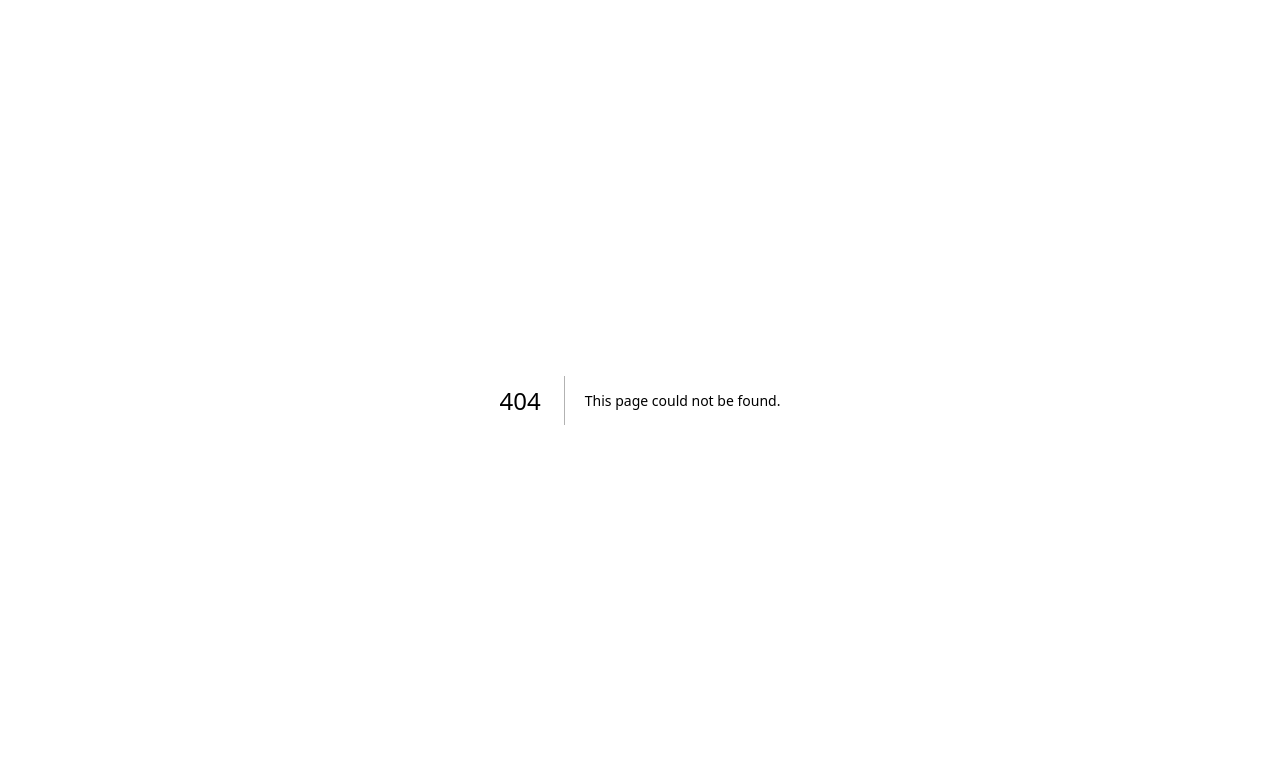
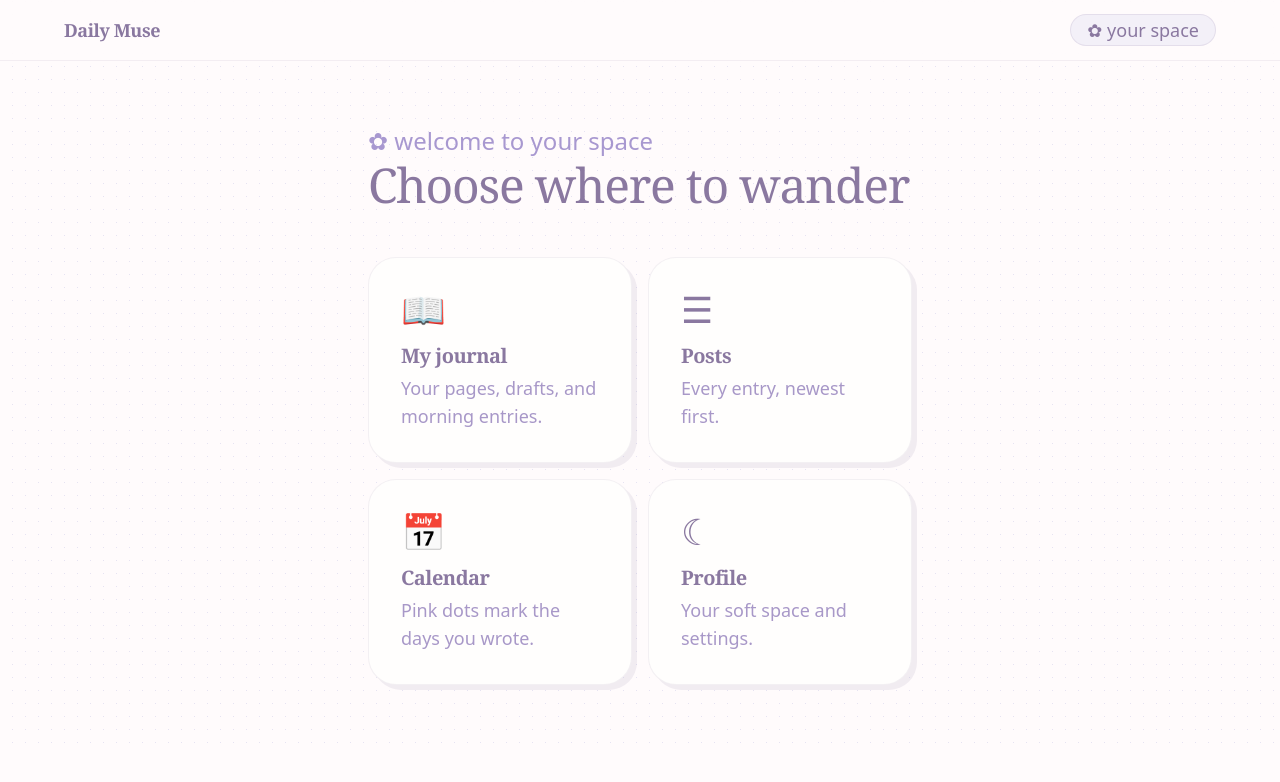
Before and after one commit to Fouziadola/daily_muse, a Next.js app: page /dashboard in a window 1280 px wide. Before the commit this address had no page. Shown: the top 782 px of the page. Built offline with nearby package versions, Linux system fonts and the light colour scheme.

Commit message:
landing page

```diff
--- a/app/components/auth-modal.tsx
+++ b/app/components/auth-modal.tsx
@@ -73,7 +73,10 @@ export default function AuthButtons() {
     setError("");
     setStatus("loading");
     // UI-only for now — no auth backend yet
-    setTimeout(() => setStatus("done"), 900);
+    setTimeout(() => {
+      setOpen(false);
+      router.push("/dashboard");
+    }, 900);
   };
 
   const isLogin = mode === "login";
@@ -135,27 +138,7 @@ export default function AuthButtons() {
               ×
             </button>
 
-            {status === "done" ? (
-              <div className="py-6 text-center">
-                <p className="text-4xl">✿</p>
-                <h2 className="mt-3 font-serif text-3xl font-semibold tracking-tight">
-                  {isLogin ? "Welcome back!" : "You’re in!"}
-                </h2>
-                <p className="mt-2 font-hand text-xl text-cocoa">
-                  the kettle’s on — happy writing
-                </p>
-                <button
-                  type="button"
-                  onClick={() => {
-                    setOpen(false);
-                    router.push("/home");
-                  }}
-                  className="mt-6 w-full rounded-full bg-lavender-deep py-3 font-semibold text-espresso transition hover:-translate-y-0.5 hover:bg-lavender-deeper"
-                >
-                  Enter your space →
-                </button>
-              </div>
-            ) : (
+            {status === "done" ? null : (
               <>
                 <p className="text-xs font-bold uppercase tracking-[0.18em] text-latte">
                   ✿ {isLogin ? "welcome back" : "join the soft club"}
--- /dev/null
+++ b/app/dashboard/page.tsx
@@ -0,0 +1,76 @@
+import Link from "next/link";
+
+export default function DashboardPage() {
+  const sections = [
+    {
+      href: "/home/book",
+      label: "My journal",
+      icon: "📖",
+      desc: "Your pages, drafts, and morning entries.",
+    },
+    {
+      href: "/home/list",
+      label: "Posts",
+      icon: "☰",
+      desc: "Every entry, newest first.",
+    },
+    {
+      href: "/home/calendar",
+      label: "Calendar",
+      icon: "📅",
+      desc: "Pink dots mark the days you wrote.",
+    },
+    {
+      href: "/profile",
+      label: "Profile",
+      icon: "☾",
+      desc: "Your soft space and settings.",
+    },
+  ];
+
+  return (
+    <div className="paper-grain flex min-h-full flex-col text-espresso">
+      <header className="sticky top-0 z-40 border-b border-espresso/10 bg-cream/85 backdrop-blur-md">
+        <div className="flex w-full items-center justify-between px-5 py-3.5 sm:px-10 lg:px-16">
+          <Link href="/" className="leading-tight">
+            <span className="block font-serif text-lg font-semibold tracking-tight">
+              Daily Muse
+            </span>
+          </Link>
+          <span className="rounded-full border border-espresso/15 bg-lavender-soft px-4 py-1.5 font-hand text-lg leading-none text-espresso">
+            ✿ your space
+          </span>
+        </div>
+      </header>
+
+      <main className="mx-auto w-full max-w-2xl flex-1 px-5 py-16 sm:px-10 lg:px-16">
+        <div className="flex flex-wrap items-end justify-between gap-3 mb-12">
+          <div>
+            <p className="font-hand text-2xl text-lavender-deeper">
+              ✿ welcome to your space
+            </p>
+            <h1 className="mt-1 font-serif text-4xl font-medium tracking-tight sm:text-5xl">
+              Choose where to wander
+            </h1>
+          </div>
+        </div>
+
+        <div className="grid gap-4 sm:grid-cols-2 lg:grid-cols-2">
+          {sections.map((s) => (
+            <a
+              key={s.href}
+              href={s.href}
+              className="relative rounded-[28px] border border-espresso/10 bg-[#fffefd] p-8 shadow-[5px_5px_0_rgba(138,120,160,0.12)] transition hover:-translate-y-0.5 hover:border-espresso/20"
+            >
+              <span aria-hidden className="text-4xl mb-3 block">{s.icon}</span>
+              <h3 className="font-serif text-xl font-semibold tracking-tight mb-1">
+                {s.label}
+              </h3>
+              <p className="font-hand text-lg text-cocoa">{s.desc}</p>
+            </a>
+          ))}
+        </div>
+      </main>
+    </div>
+  );
+}
--- /dev/null
+++ b/app/profile/page.tsx
@@ -0,0 +1,39 @@
+import Link from "next/link";
+
+export default function ProfilePage() {
+  return (
+    <div className="paper-grain flex min-h-full flex-col text-espresso">
+      <header className="sticky top-0 z-40 border-b border-espresso/10 bg-cream/85 backdrop-blur-md">
+        <div className="flex w-full items-center justify-between px-5 py-3.5 sm:px-10 lg:px-16">
+          <Link href="/" className="leading-tight">
+            <span className="block font-serif text-lg font-semibold tracking-tight">
+              Daily Muse
+            </span>
+          </Link>
+          <Link href="/dashboard" className="rounded-full border border-espresso/15 bg-lavender-soft px-4 py-1.5 font-hand text-lg leading-none text-espresso">
+            ← back to space
+          </Link>
+        </div>
+      </header>
+
+      <main className="mx-auto w-full max-w-2xl flex-1 px-5 py-16 sm:px-10 lg:px-16">
+        <div className="flex flex-wrap items-end justify-between gap-3 mb-12">
+          <div>
+            <p className="font-hand text-2xl text-lavender-deeper">
+              ☾ profile
+            </p>
+            <h1 className="mt-1 font-serif text-4xl font-medium tracking-tight sm:text-5xl">
+              Your soft space
+            </h1>
+          </div>
+        </div>
+
+        <div className="rounded-[28px] border border-espresso/10 bg-[#fffefd] p-8 shadow-[5px_5px_0_rgba(138,120,160,0.12)]">
+          <p className="font-hand text-xl text-cocoa">
+            Your profile lives here — soft days reserved.
+          </p>
+        </div>
+      </main>
+    </div>
+  );
+}
```
